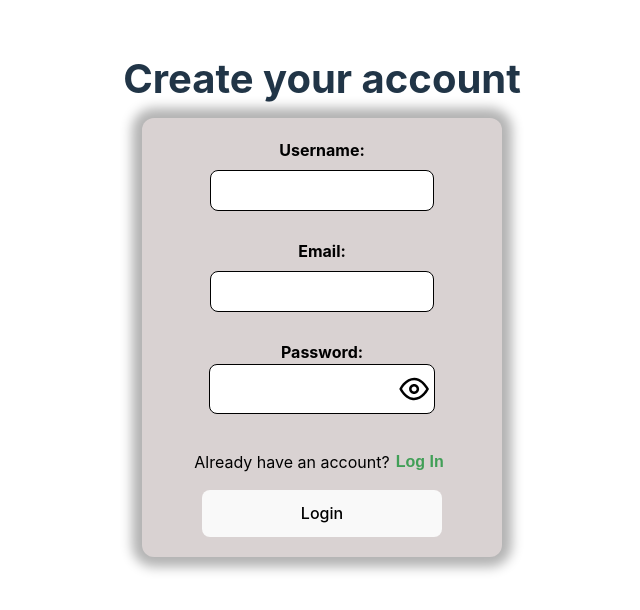
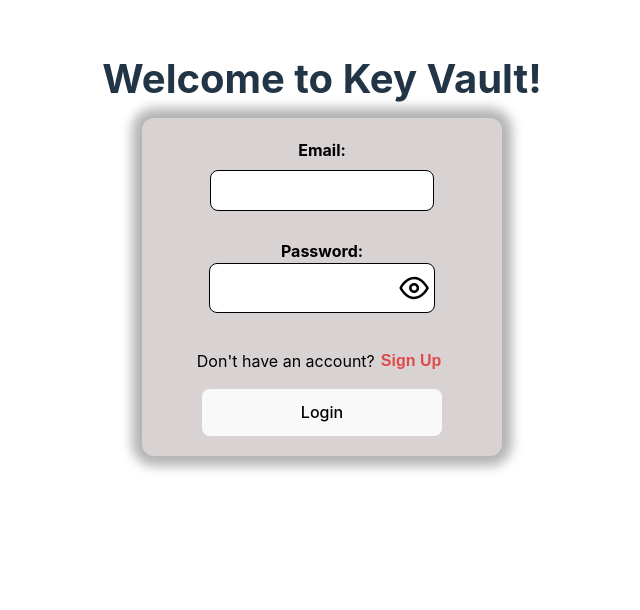
Before and after one commit to AndreiBakos/KeyVault-Frontend, a React (Vite) app in the folder KeyVault/: page / in a window 1280 px wide. Shown: the top 610 px of the page, without its empty margins (318-958 px from the left). Built offline with nearby package versions, Linux system fonts and the light colour scheme.

Commit message:
Fixed first screen render

```diff
--- a/KeyVault/src/App.tsx
+++ b/KeyVault/src/App.tsx
@@ -11,7 +11,7 @@ function App() {
     switch(account){
       case Page.LogIn: return (<LogIn setScreen={setScreen} />)
       case Page.SignUp: return (<SignUp setScreen={setScreen} />)
-      default: return (<SignUp setScreen={setScreen} />)
+      default: return (<LogIn setScreen={setScreen} />)
     }
   }
 
```
